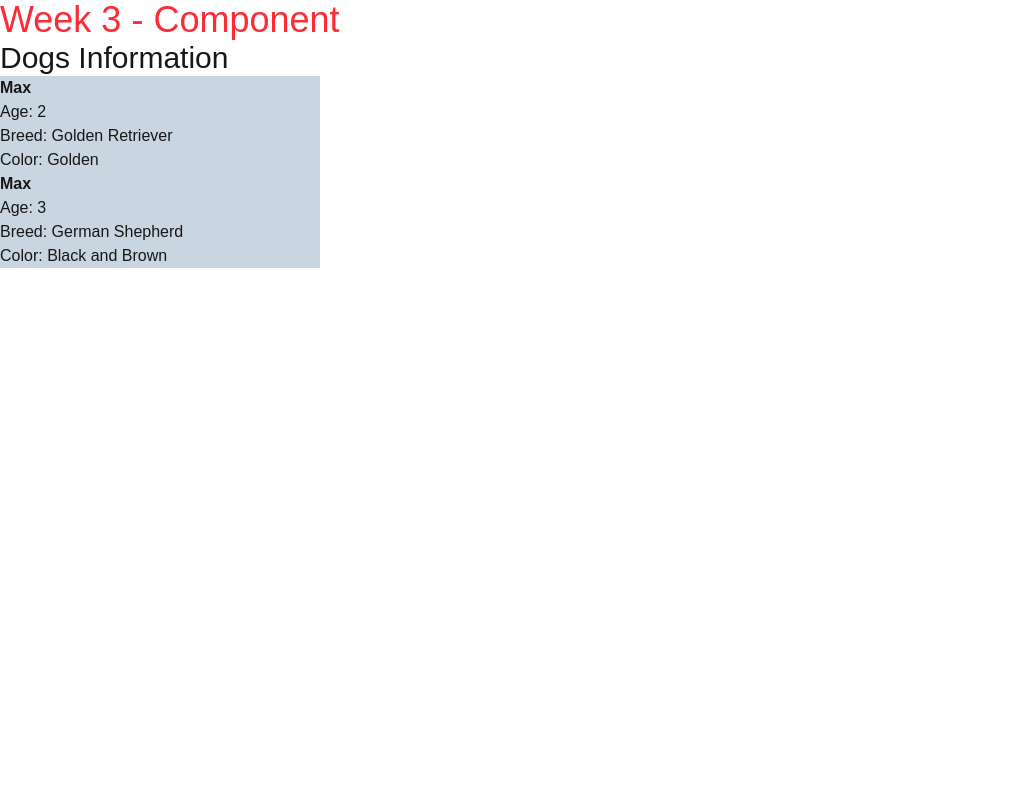
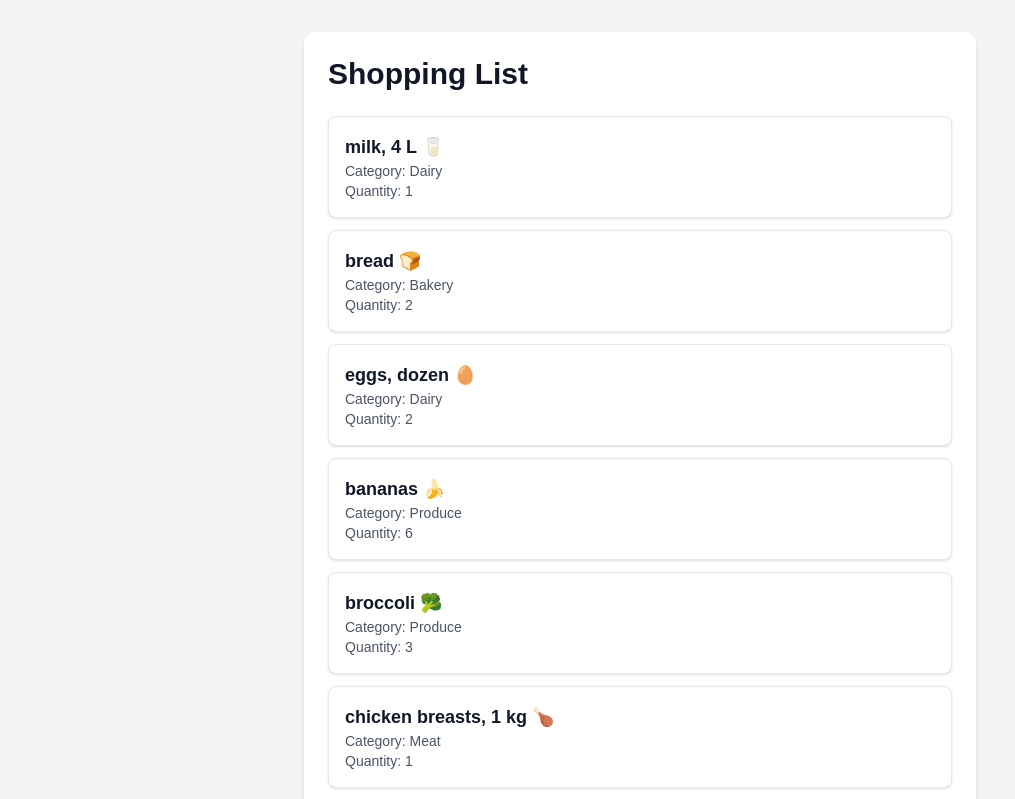
Before and after one commit to MatthewPereira6317/cprg306-assignments, a Next.js app: page /week-3 in a window 1280 px wide. Shown: the top 799 px of the page, without its empty margins (0-1015 px from the left). Built offline with nearby package versions, Linux system fonts and the light colour scheme.

Commit message:
Update Week 4

```diff
--- a/app/week-3/items.js
+++ /dev/null
@@ -1,71 +0,0 @@
-const item1 = {
-  name: "milk, 4 L 🥛",
-  quantity: 1,
-  category: "dairy",
-};
-
-const item2 = {
-  name: "bread 🍞",
-  quantity: 2,
-  category: "bakery",
-};
-
-const item3 = {
-  name: "eggs, dozen 🥚",
-  quantity: 2,
-  category: "dairy",
-};
-
-const item4 = {
-  name: "bananas 🍌",
-  quantity: 6,
-  category: "produce",
-};
-
-const item5 = {
-  name: "broccoli 🥦",
-  quantity: 3,
-  category: "produce",
-};
-
-const item6 = {
-  name: "chicken breasts, 1 kg 🍗",
-  quantity: 1,
-  category: "meat",
-};
-
-const item7 = {
-  name: "pasta sauce 🍝",
-  quantity: 3,
-  category: "canned goods",
-};
-
-const item8 = {
-  name: "spaghetti, 454 g 🍝",
-  quantity: 2,
-  category: "dry goods",
-};
-
-const item9 = {
-  name: "toilet paper, 12 pack 🧻",
-  quantity: 1,
-  category: "household",
-};
-
-const item10 = {
-  name: "paper towels, 6 pack",
-  quantity: 1,
-  category: "household",
-};
-
-const item11 = {
-  name: "dish soap 🍽️",
-  quantity: 1,
-  category: "household",
-};
-
-const item12 = {
-  name: "hand soap 🧼",
-  quantity: 4,
-  category: "household",
-};
--- a/app/week-3/page.js
+++ b/app/week-3/page.js
@@ -1,33 +1,12 @@
-import Link from 'next/link';
+import ItemList from "./item-list";
+
 export default function Page() {
-    const dog1 = {
-        name: "Max",
-        age: 2,
-        breed: "Golden Retriever",
-        color: "Golden"
-    }
-    const dog2 = {
-        name: "Max",
-        age: 3,
-        breed: "German Shepherd",
-        color: "Black and Brown"
-    }
     return (
-        <main>
-            <h1 className="text-4xl text-red-500">Week 3 - Component</h1>
-            <h2 className="text-3xl text-blue-060">Dogs Information</h2>
-            <section className="bg-slate-300 w-1/4">
-                <h2 className="font-bold">{dog1.name}</h2>
-                <p>Age: {dog1.age}</p>
-                <p>Breed: {dog1.breed}</p>
-                <p>Color: {dog1.color}</p>
-            </section>
-            <section className="bg-slate-300 w-1/4">
-                <h2 className="font-bold">{dog2.name}</h2>
-                <p>Age: {dog2.age}</p>
-                <p>Breed: {dog2.breed}</p>
-                <p>Color: {dog2.color}</p>
-            </section>
+        <main className="min-h-screen bg-gray-100 p-8">
+            <div className="mx-auto max-w-2xl rounded-xl bg-white p-6 shadow-md">
+                <h1 className="mb-6 text-3xl font-bold text-gray-900">Shopping List</h1>
+                <ItemList />
+            </div>
         </main>
-    )
+    );
 }
```
Also changed, not shown: app/week-3/dog.js (deleted).
